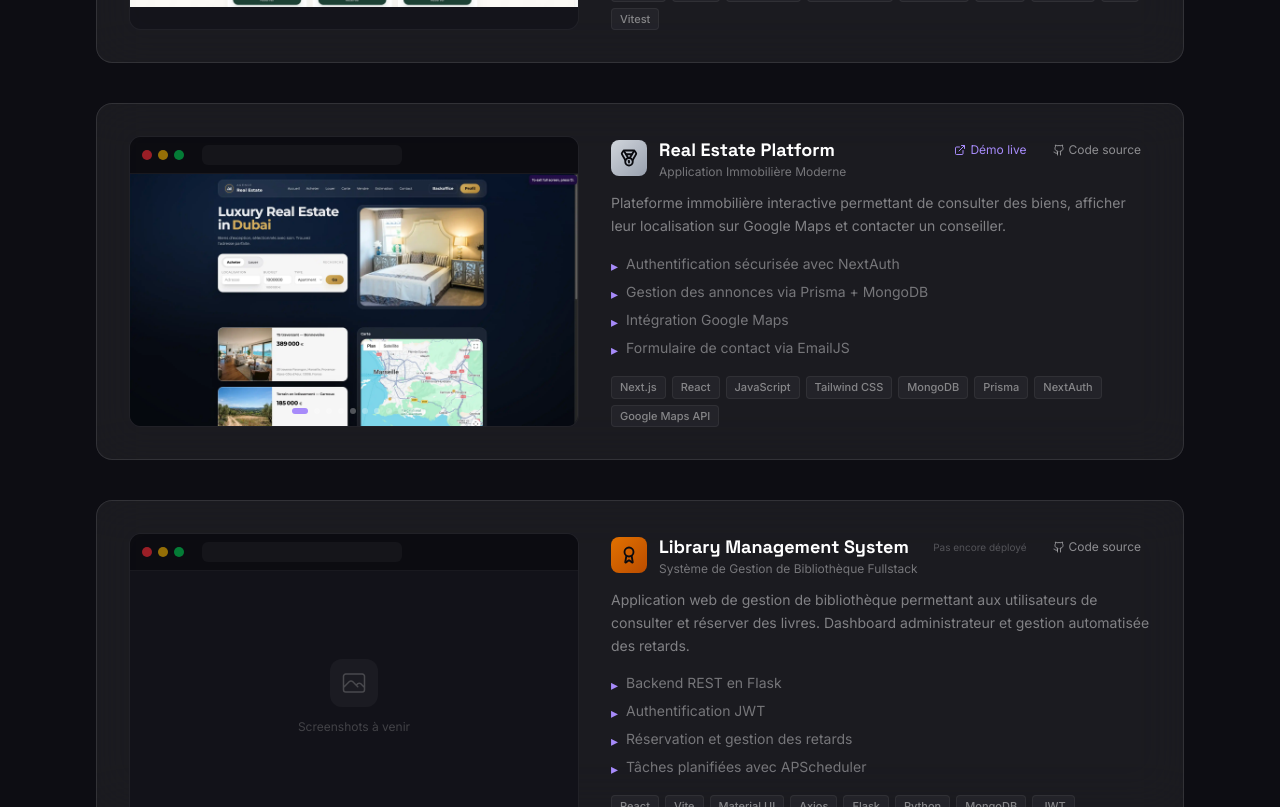
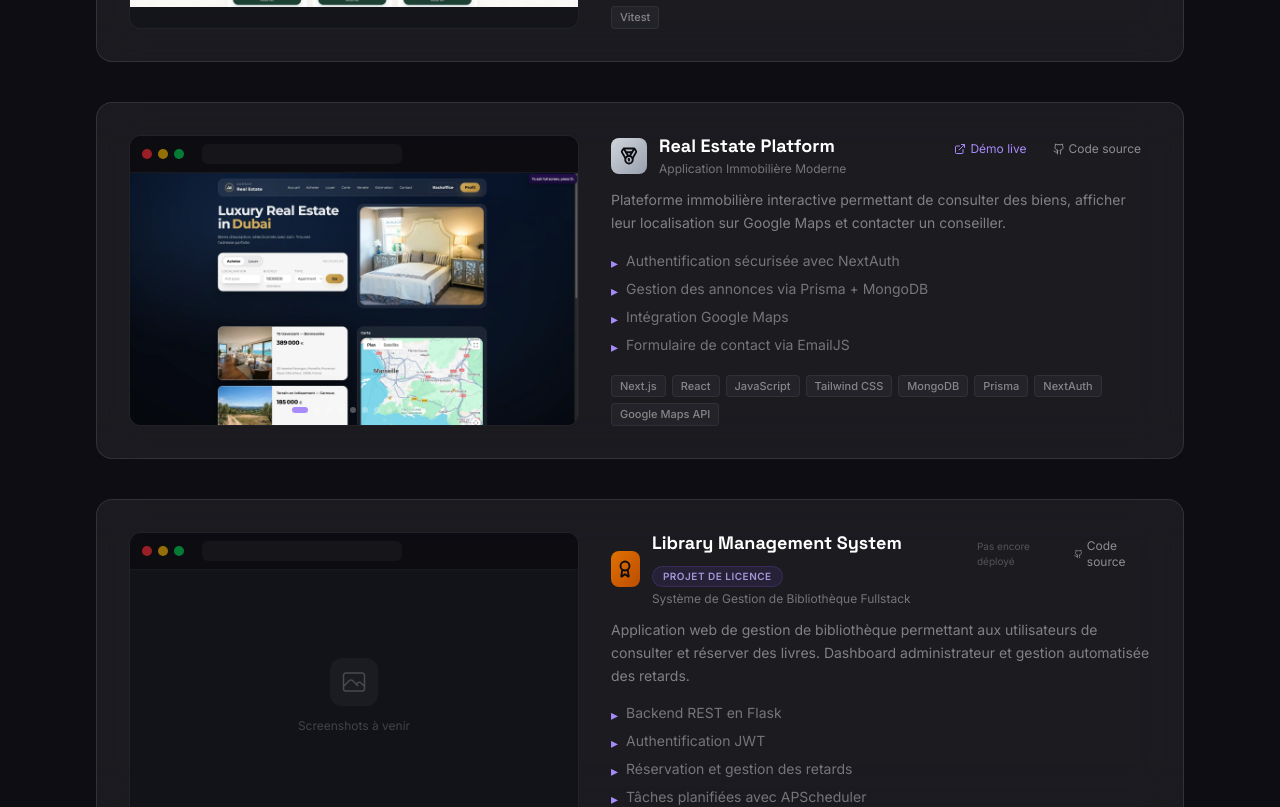
Before and after one commit to Zachary-Miras/portfolio, a Next.js app: page / in a window 1280 px wide. Shown: the part 2420-3227 px from the top of the page. Built offline with nearby package versions, Linux system fonts and the light colour scheme.

Commit message:
Rajout d'un badge pour projet de licence

```diff
--- a/src/components/Projects.tsx
+++ b/src/components/Projects.tsx
@@ -11,6 +11,7 @@ const projects = [
 		rank: 1,
 		icon: Trophy,
 		title: "Spa Booking App",
+		badge: undefined as { fr: string; en: string } | undefined,
 		subtitle: {
 			fr: "Plateforme de Réservation Fullstack",
 			en: "Fullstack Reservation Platform",
@@ -116,6 +117,10 @@ const projects = [
 		rank: 3,
 		icon: Award,
 		title: "Library Management System",
+		badge: {
+			fr: "Projet de Licence",
+			en: "Academic Project",
+		},
 		subtitle: {
 			fr: "Système de Gestion de Bibliothèque Fullstack",
 			en: "Fullstack Library Reservation System",
@@ -336,12 +341,19 @@ export default function Projects() {
 													className={`w-9 h-9 rounded-lg bg-linear-to-br ${project.color} flex items-center justify-center text-dark-950`}>
 													<project.icon size={18} strokeWidth={2.5} />
 												</div>
-												<div>
-													<h3 className='font-heading text-lg font-bold text-white group-hover:text-white/90'>
-														{project.title}
-													</h3>
+												<div className='flex flex-col gap-1'>
+													<div className='flex items-center gap-3 flex-wrap'>
+														<h3 className='font-heading text-lg font-bold text-white group-hover:text-white/90 leading-tight'>
+															{project.title}
+														</h3>
+														{project.badge && (
+															<span className='px-2.5 py-0.5 text-[10px] uppercase tracking-wider font-semibold text-violet-300/80 bg-violet-500/10 rounded-full border border-violet-500/20'>
+																{project.badge[lang as "fr" | "en"]}
+															</span>
+														)}
+													</div>
 													<p className='text-xs text-white/40'>
-														{project.subtitle[lang]}
+														{project.subtitle[lang as "fr" | "en"]}
 													</p>
 												</div>
 											</div>
```
